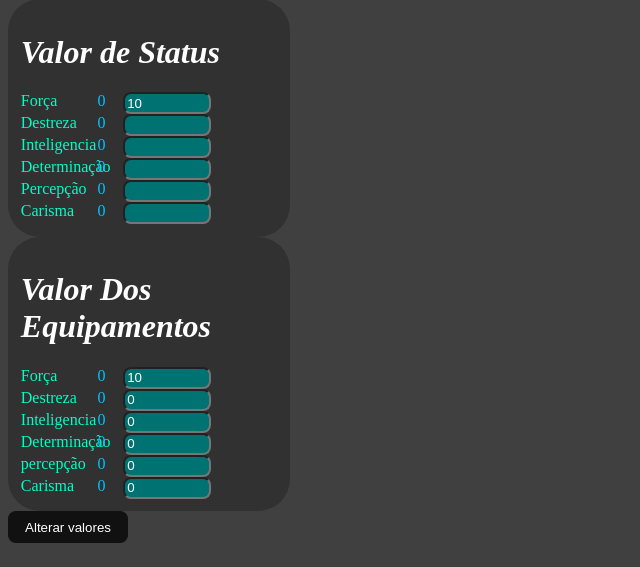
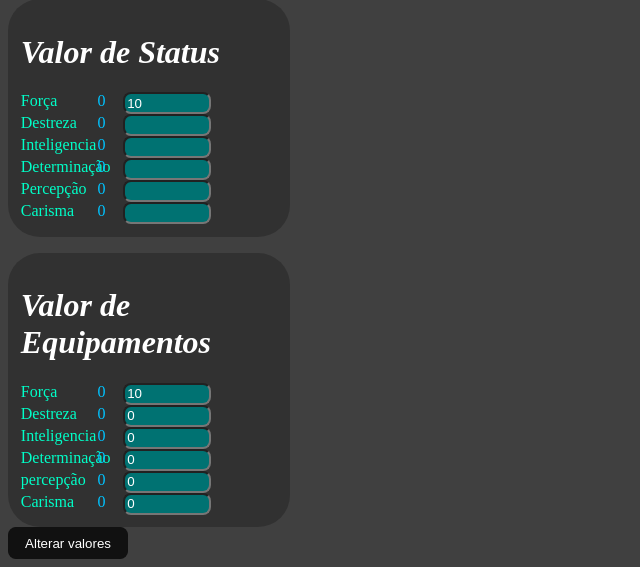
Before and after one commit to DivineHealing/JOGADORESCDE, a Flask app: page / in a window 1280 px wide. Shown: the part 233-800 px from the top of the page, without its empty margins (0-640 px from the left). Run offline with Flask 3, Linux system fonts and the light colour scheme.

Commit message:
Update home.html

```diff
--- a/templates/home.html
+++ b/templates/home.html
@@ -60,9 +60,9 @@
             <input type="number" id="carisma">
         </div>
     </div>
-
+        <p></p>
     <div class="valequipamento">
-        <h1>Valor Dos Equipamentos</h1>
+        <h1>Valor de Equipamentos</h1>
         <div class="atrequipamento">
             <label for="forcaE">Força</label>
             <labelat id="forcatE">0</labelat>
```
